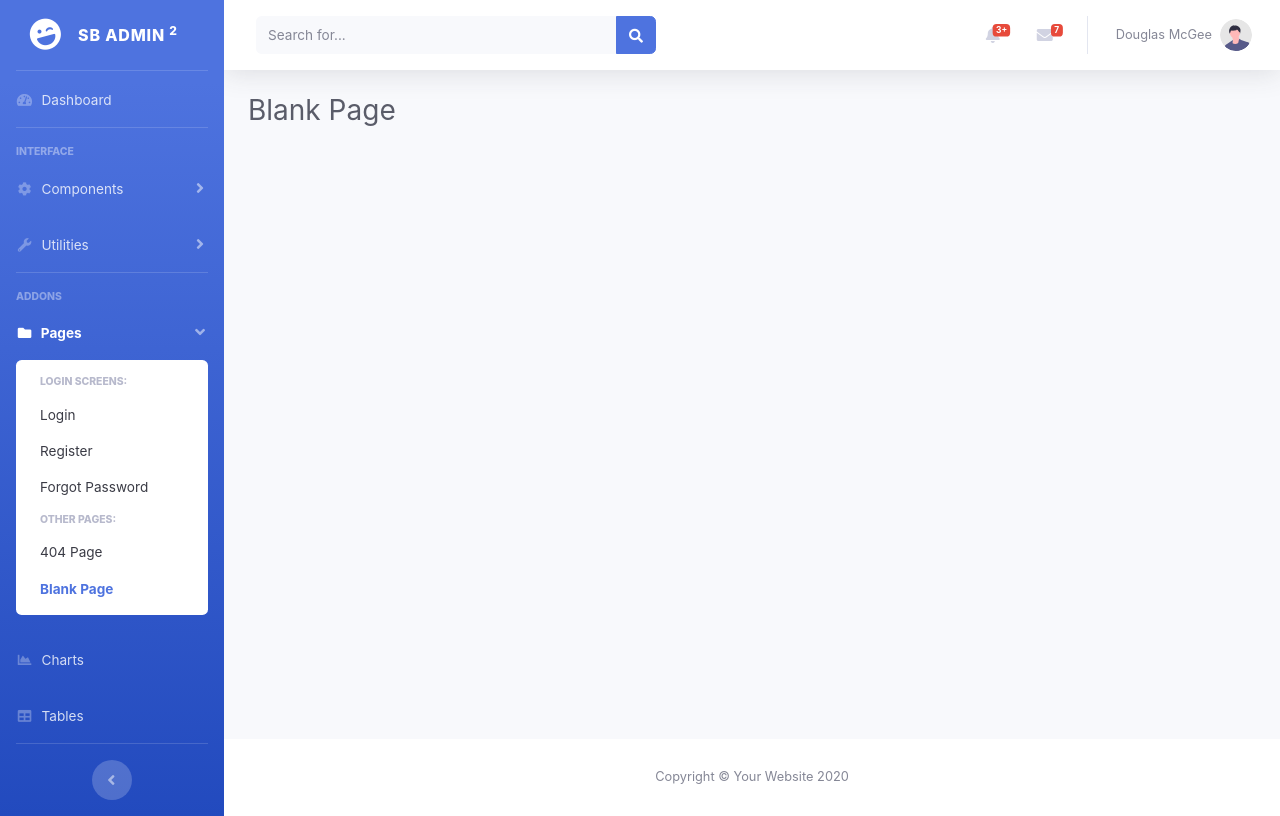
After one commit to Dayat-Hidayat/Bank_Sampah_CI3, a CodeIgniter app: page /bank_sampah_ci3/index.php/user/index in a window 1280 px wide. The commit adds this page. Run offline with CodeIgniter, Linux system fonts and the light colour scheme; data that the repository does not hold is empty.

Commit message:
Sampai Dashboard User

```diff
--- /dev/null
+++ b/application/controllers/User.php
@@ -0,0 +1,12 @@
+<?php
+defined('BASEPATH') or exit('No direct script access allowed');
+
+class User extends CI_Controller
+{
+    public function index()
+    {
+        $data['user'] = $this->db->get_where('user', ['email' => $this->session->userdata('email')])->row_array();
+
+        $this->load->view('user/index');
+    }
+}
--- a/application/views/auth/login.php
+++ b/application/views/auth/login.php
@@ -17,12 +17,14 @@
 
                                     <?= $this->session->flashdata('message'); ?>
 
-                                    <form class="user">
+                                    <form class="user" method="post" action="<?= base_url('auth'); ?>">
                                         <div class="form-group">
-                                            <input type="text" class="form-control form-control-user" id="email" name="email" aria-describedby="emailHelp" placeholder="Masukan email anda ...">
+                                            <input type="text" class="form-control form-control-user" id="email" name="email" aria-describedby="emailHelp" placeholder="Masukan email anda ..." value="<?= set_value('email'); ?>">
+                                            <?= form_error('email', '<small class="text-danger pl-3">', '</small>'); ?>
                                         </div>
                                         <div class="form-group">
                                             <input type="password" class="form-control form-control-user" id="password" name="password" placeholder="Password">
+                                            <?= form_error('password', '<small class="text-danger pl-3">', '</small>'); ?>
                                         </div>
                                         <button type="submit" class="btn btn-primary btn-user btn-block">
                                             Login
--- /dev/null
+++ b/application/views/user/index.php
@@ -0,0 +1,399 @@
+<!DOCTYPE html>
+<html lang="en">
+
+<head>
+
+    <meta charset="utf-8">
+    <meta http-equiv="X-UA-Compatible" content="IE=edge">
+    <meta name="viewport" content="width=device-width, initial-scale=1, shrink-to-fit=no">
+    <meta name="description" content="">
+    <meta name="author" content="">
+
+    <title>SB Admin 2 - Blank</title>
+
+    <!-- Custom fonts for this template-->
+    <link href="<?= base_url('assets/'); ?>vendor/fontawesome-free/css/all.min.css" rel="stylesheet" type="text/css">
+    <link href="<?= base_url('assets/'); ?>https://fonts.googleapis.com/css?family=Nunito:200,200i,300,300i,400,400i,600,600i,700,700i,800,800i,900,900i" rel="stylesheet">
+
+    <!-- Custom styles for this template-->
+    <link href="<?= base_url('assets/'); ?>css/sb-admin-2.min.css" rel="stylesheet">
+
+</head>
+
+<body id="page-top">
+
+    <!-- Page Wrapper -->
+    <div id="wrapper">
+
+        <!-- Sidebar -->
+        <ul class="navbar-nav bg-gradient-primary sidebar sidebar-dark accordion" id="accordionSidebar">
+
+            <!-- Sidebar - Brand -->
+            <a class="sidebar-brand d-flex align-items-center justify-content-center" href="index.html">
+                <div class="sidebar-brand-icon rotate-n-15">
+                    <i class="fas fa-laugh-wink"></i>
+                </div>
+                <div class="sidebar-brand-text mx-3">SB Admin <sup>2</sup></div>
+            </a>
+
+            <!-- Divider -->
+            <hr class="sidebar-divider my-0">
+
+            <!-- Nav Item - Dashboard -->
+            <li class="nav-item">
+                <a class="nav-link" href="index.html">
+                    <i class="fas fa-fw fa-tachometer-alt"></i>
+                    <span>Dashboard</span></a>
+            </li>
+
+            <!-- Divider -->
+            <hr class="sidebar-divider">
+
+            <!-- Heading -->
+            <div class="sidebar-heading">
+                Interface
+            </div>
+
+            <!-- Nav Item - Pages Collapse Menu -->
+            <li class="nav-item">
+                <a class="nav-link collapsed" href="#" data-toggle="collapse" data-target="#collapseTwo" aria-expanded="true" aria-controls="collapseTwo">
+                    <i class="fas fa-fw fa-cog"></i>
+                    <span>Components</span>
+                </a>
+                <div id="collapseTwo" class="collapse" aria-labelledby="headingTwo" data-parent="#accordionSidebar">
+                    <div class="bg-white py-2 collapse-inner rounded">
+                        <h6 class="collapse-header">Custom Components:</h6>
+                        <a class="collapse-item" href="buttons.html">Buttons</a>
+                        <a class="collapse-item" href="cards.html">Cards</a>
+                    </div>
+                </div>
+            </li>
+
+            <!-- Nav Item - Utilities Collapse Menu -->
+            <li class="nav-item">
+                <a class="nav-link collapsed" href="#" data-toggle="collapse" data-target="#collapseUtilities" aria-expanded="true" aria-controls="collapseUtilities">
+                    <i class="fas fa-fw fa-wrench"></i>
+                    <span>Utilities</span>
+                </a>
+                <div id="collapseUtilities" class="collapse" aria-labelledby="headingUtilities" data-parent="#accordionSidebar">
+                    <div class="bg-white py-2 collapse-inner rounded">
+                        <h6 class="collapse-header">Custom Utilities:</h6>
+                        <a class="collapse-item" href="utilities-color.html">Colors</a>
+                        <a class="collapse-item" href="utilities-border.html">Borders</a>
+                        <a class="collapse-item" href="utilities-animation.html">Animations</a>
+                        <a class="collapse-item" href="utilities-other.html">Other</a>
+                    </div>
+                </div>
+            </li>
+
+            <!-- Divider -->
+            <hr class="sidebar-divider">
+
+            <!-- Heading -->
+            <div class="sidebar-heading">
+                Addons
+            </div>
+
+            <!-- Nav Item - Pages Collapse Menu -->
+            <li class="nav-item active">
+                <a class="nav-link" href="#" data-toggle="collapse" data-target="#collapsePages" aria-expanded="true" aria-controls="collapsePages">
+                    <i class="fas fa-fw fa-folder"></i>
+                    <span>Pages</span>
+                </a>
+                <div id="collapsePages" class="collapse show" aria-labelledby="headingPages" data-parent="#accordionSidebar">
+                    <div class="bg-white py-2 collapse-inner rounded">
+                        <h6 class="collapse-header">Login Screens:</h6>
+                        <a class="collapse-item" href="login.html">Login</a>
+                        <a class="collapse-item" href="register.html">Register</a>
+                        <a class="collapse-item" href="forgot-password.html">Forgot Password</a>
+                        <div class="collapse-divider"></div>
+                        <h6 class="collapse-header">Other Pages:</h6>
+                        <a class="collapse-item" href="404.html">404 Page</a>
+                        <a class="collapse-item active" href="blank.html">Blank Page</a>
+                    </div>
+                </div>
+            </li>
+
+            <!-- Nav Item - Charts -->
+            <li class="nav-item">
+                <a class="nav-link" href="charts.html">
+                    <i class="fas fa-fw fa-chart-area"></i>
+                    <span>Charts</span></a>
+            </li>
+
+            <!-- Nav Item - Tables -->
+            <li class="nav-item">
+                <a class="nav-link" href="tables.html">
+                    <i class="fas fa-fw fa-table"></i>
+                    <span>Tables</span></a>
+            </li>
+
+            <!-- Divider -->
+            <hr class="sidebar-divider d-none d-md-block">
+
+            <!-- Sidebar Toggler (Sidebar) -->
+            <div class="text-center d-none d-md-inline">
+                <button class="rounded-circle border-0" id="sidebarToggle"></button>
+            </div>
+
+        </ul>
+        <!-- End of Sidebar -->
+
+        <!-- Content Wrapper -->
+        <div id="content-wrapper" class="d-flex flex-column">
+
+            <!-- Main Content -->
+            <div id="content">
+
+                <!-- Topbar -->
+                <nav class="navbar navbar-expand navbar-light bg-white topbar mb-4 static-top shadow">
+
+                    <!-- Sidebar Toggle (Topbar) -->
+                    <button id="sidebarToggleTop" class="btn btn-link d-md-none rounded-circle mr-3">
+                        <i class="fa fa-bars"></i>
+                    </button>
+
+                    <!-- Topbar Search -->
+                    <form class="d-none d-sm-inline-block form-inline mr-auto ml-md-3 my-2 my-md-0 mw-100 navbar-search">
+                        <div class="input-group">
+                            <input type="text" class="form-control bg-light border-0 small" placeholder="Search for..." aria-label="Search" aria-describedby="basic-addon2">
+                            <div class="input-group-append">
+                                <button class="btn btn-primary" type="button">
+                                    <i class="fas fa-search fa-sm"></i>
+                                </button>
+                            </div>
+                        </div>
+                    </form>
+
+                    <!-- Topbar Navbar -->
+                    <ul class="navbar-nav ml-auto">
+
+                        <!-- Nav Item - Search Dropdown (Visible Only XS) -->
+                        <li class="nav-item dropdown no-arrow d-sm-none">
+                            <a class="nav-link dropdown-toggle" href="#" id="searchDropdown" role="button" data-toggle="dropdown" aria-haspopup="true" aria-expanded="false">
+                                <i class="fas fa-search fa-fw"></i>
+                            </a>
+                            <!-- Dropdown - Messages -->
+                            <div class="dropdown-menu dropdown-menu-right p-3 shadow animated--grow-in" aria-labelledby="searchDropdown">
+                                <form class="form-inline mr-auto w-100 navbar-search">
+                                    <div class="input-group">
+                                        <input type="text" class="form-control bg-light border-0 small" placeholder="Search for..." aria-label="Search" aria-describedby="basic-addon2">
+                                        <div class="input-group-append">
+                                            <button class="btn btn-primary" type="button">
+                                                <i class="fas fa-search fa-sm"></i>
+                                            </button>
+                                        </div>
+                                    </div>
+                                </form>
+                            </div>
+                        </li>
+
+                        <!-- Nav Item - Alerts -->
+                        <li class="nav-item dropdown no-arrow mx-1">
+                            <a class="nav-link dropdown-toggle" href="#" id="alertsDropdown" role="button" data-toggle="dropdown" aria-haspopup="true" aria-expanded="false">
+                                <i class="fas fa-bell fa-fw"></i>
+                                <!-- Counter - Alerts -->
+                                <span class="badge badge-danger badge-counter">3+</span>
+                            </a>
+                            <!-- Dropdown - Alerts -->
+                            <div class="dropdown-list dropdown-menu dropdown-menu-right shadow animated--grow-in" aria-labelledby="alertsDropdown">
+                                <h6 class="dropdown-header">
+                                    Alerts Center
+                                </h6>
+                                <a class="dropdown-item d-flex align-items-center" href="#">
+                                    <div class="mr-3">
+                                        <div class="icon-circle bg-primary">
+                                            <i class="fas fa-file-alt text-white"></i>
+                                        </div>
+                                    </div>
+                                    <div>
+                                        <div class="small text-gray-500">December 12, 2019</div>
+                                        <span class="font-weight-bold">A new monthly report is ready to download!</span>
+                                    </div>
+                                </a>
+                                <a class="dropdown-item d-flex align-items-center" href="#">
+                                    <div class="mr-3">
+                                        <div class="icon-circle bg-success">
+                                            <i class="fas fa-donate text-white"></i>
+                                        </div>
+                                    </div>
+                                    <div>
+                                        <div class="small text-gray-500">December 7, 2019</div>
+                                        $290.29 has been deposited into your account!
+                                    </div>
+                                </a>
+                                <a class="dropdown-item d-flex align-items-center" href="#">
+                                    <div class="mr-3">
+                                        <div class="icon-circle bg-warning">
+                                            <i class="fas fa-exclamation-triangle text-white"></i>
+                                        </div>
+                                    </div>
+                                    <div>
+                                        <div class="small text-gray-500">December 2, 2019</div>
+                                        Spending Alert: We've noticed unusually high spending for your account.
+                                    </div>
+                                </a>
+                                <a class="dropdown-item text-center small text-gray-500" href="#">Show All Alerts</a>
+                            </div>
+                        </li>
+
+                        <!-- Nav Item - Messages -->
+                        <li class="nav-item dropdown no-arrow mx-1">
+                            <a class="nav-link dropdown-toggle" href="#" id="messagesDropdown" role="button" data-toggle="dropdown" aria-haspopup="true" aria-expanded="false">
+                                <i class="fas fa-envelope fa-fw"></i>
+                                <!-- Counter - Messages -->
+                                <span class="badge badge-danger badge-counter">7</span>
+                            </a>
+                            <!-- Dropdown - Messages -->
+                            <div class="dropdown-list dropdown-menu dropdown-menu-right shadow animated--grow-in" aria-labelledby="messagesDropdown">
+                                <h6 class="dropdown-header">
+                                    Message Center
+                                </h6>
+                                <a class="dropdown-item d-flex align-items-center" href="#">
+                                    <div class="dropdown-list-image mr-3">
+                                        <img class="rounded-circle" src="img/undraw_profile_1.svg" alt="...">
+                                        <div class="status-indicator bg-success"></div>
+                                    </div>
+                                    <div class="font-weight-bold">
+                                        <div class="text-truncate">Hi there! I am wondering if you can help me with a
+                                            problem I've been having.</div>
+                                        <div class="small text-gray-500">Emily Fowler · 58m</div>
+                                    </div>
+                                </a>
+                                <a class="dropdown-item d-flex align-items-center" href="#">
+                                    <div class="dropdown-list-image mr-3">
+                                        <img class="rounded-circle" src="img/undraw_profile_2.svg" alt="...">
+                                        <div class="status-indicator"></div>
+                                    </div>
+                                    <div>
+                                        <div class="text-truncate">I have the photos that you ordered last month, how
+                                            would you like them sent to you?</div>
+                                        <div class="small text-gray-500">Jae Chun · 1d</div>
+                                    </div>
+                                </a>
+                                <a class="dropdown-item d-flex align-items-center" href="#">
+                                    <div class="dropdown-list-image mr-3">
+                                        <img class="rounded-circle" src="img/undraw_profile_3.svg" alt="...">
+                                        <div class="status-indicator bg-warning"></div>
+                                    </div>
+                                    <div>
+                                        <div class="text-truncate">Last month's report looks great, I am very happy with
+                                            the progress so far, keep up the good work!</div>
+                                        <div class="small text-gray-500">Morgan Alvarez · 2d</div>
+                                    </div>
+                                </a>
+                                <a class="dropdown-item d-flex align-items-center" href="#">
+                                    <div class="dropdown-list-image mr-3">
+                                        <img class="rounded-circle" src="https://source.unsplash.com/Mv9hjnEUHR4/60x60" alt="...">
+                                        <div class="status-indicator bg-success"></div>
+                                    </div>
+                                    <div>
+                                        <div class="text-truncate">Am I a good boy? The reason I ask is because someone
+                                            told me that people say this to all dogs, even if they aren't good...</div>
+                                        <div class="small text-gray-500">Chicken the Dog · 2w</div>
+                                    </div>
+                                </a>
+                                <a class="dropdown-item text-center small text-gray-500" href="#">Read More Messages</a>
+                            </div>
+                        </li>
+
+                        <div class="topbar-divider d-none d-sm-block"></div>
+
+                        <!-- Nav Item - User Information -->
+                        <li class="nav-item dropdown no-arrow">
+                            <a class="nav-link dropdown-toggle" href="#" id="userDropdown" role="button" data-toggle="dropdown" aria-haspopup="true" aria-expanded="false">
+                                <span class="mr-2 d-none d-lg-inline text-gray-600 small">Douglas McGee</span>
+                                <img class="img-profile rounded-circle" src="img/undraw_profile.svg">
+                            </a>
+                            <!-- Dropdown - User Information -->
+                            <div class="dropdown-menu dropdown-menu-right shadow animated--grow-in" aria-labelledby="userDropdown">
+                                <a class="dropdown-item" href="#">
+                                    <i class="fas fa-user fa-sm fa-fw mr-2 text-gray-400"></i>
+                                    Profile
+                                </a>
+                                <a class="dropdown-item" href="#">
+                                    <i class="fas fa-cogs fa-sm fa-fw mr-2 text-gray-400"></i>
+                                    Settings
+                                </a>
+                                <a class="dropdown-item" href="#">
+                                    <i class="fas fa-list fa-sm fa-fw mr-2 text-gray-400"></i>
+                                    Activity Log
+                                </a>
+                                <div class="dropdown-divider"></div>
+                                <a class="dropdown-item" href="#" data-toggle="modal" data-target="#logoutModal">
+                                    <i class="fas fa-sign-out-alt fa-sm fa-fw mr-2 text-gray-400"></i>
+                                    Logout
+                                </a>
+                            </div>
+                        </li>
+
+                    </ul>
+
+                </nav>
+                <!-- End of Topbar -->
+
+                <!-- Begin Page Content -->
+                <div class="container-fluid">
+
+                    <!-- Page Heading -->
+                    <h1 class="h3 mb-4 text-gray-800">Blank Page</h1>
+
+                </div>
+                <!-- /.container-fluid -->
+
+            </div>
+            <!-- End of Main Content -->
+
+            <!-- Footer -->
+            <footer class="sticky-footer bg-white">
+                <div class="container my-auto">
+                    <div class="copyright text-center my-auto">
+                        <span>Copyright &copy; Your Website 2020</span>
+                    </div>
+                </div>
+            </footer>
+            <!-- End of Footer -->
+
+        </div>
+        <!-- End of Content Wrapper -->
+
+    </div>
+    <!-- End of Page Wrapper -->
+
+    <!-- Scroll to Top Button-->
+    <a class="scroll-to-top rounded" href="#page-top">
+        <i class="fas fa-angle-up"></i>
+    </a>
+
+    <!-- Logout Modal-->
+    <div class="modal fade" id="logoutModal" tabindex="-1" role="dialog" aria-labelledby="exampleModalLabel" aria-hidden="true">
+        <div class="modal-dialog" role="document">
+            <div class="modal-content">
+                <div class="modal-header">
+                    <h5 class="modal-title" id="exampleModalLabel">Ready to Leave?</h5>
+                    <button class="close" type="button" data-dismiss="modal" aria-label="Close">
+                        <span aria-hidden="true">×</span>
+                    </button>
+                </div>
+                <div class="modal-body">Select "Logout" below if you are ready to end your current session.</div>
+                <div class="modal-footer">
+                    <button class="btn btn-secondary" type="button" data-dismiss="modal">Cancel</button>
+                    <a class="btn btn-primary" href="login.html">Logout</a>
+                </div>
+            </div>
+        </div>
+    </div>
+
+    <!-- Bootstrap core JavaScript-->
+    <script src="<?= base_url('assets/'); ?>vendor/jquery/jquery.min.js"></script>
+    <script src="<?= base_url('assets/'); ?>vendor/bootstrap/js/bootstrap.bundle.min.js"></script>
+
+    <!-- Core plugin JavaScript-->
+    <script src="<?= base_url('assets/'); ?>vendor/jquery-easing/jquery.easing.min.js"></script>
+
+    <!-- Custom scripts for all pages-->
+    <script src="<?= base_url('assets/'); ?>js/sb-admin-2.min.js"></script>
+
+</body>
+
+</html>
```
Also changed, not shown: application/controllers/Auth.php (+50 -4 lines).
